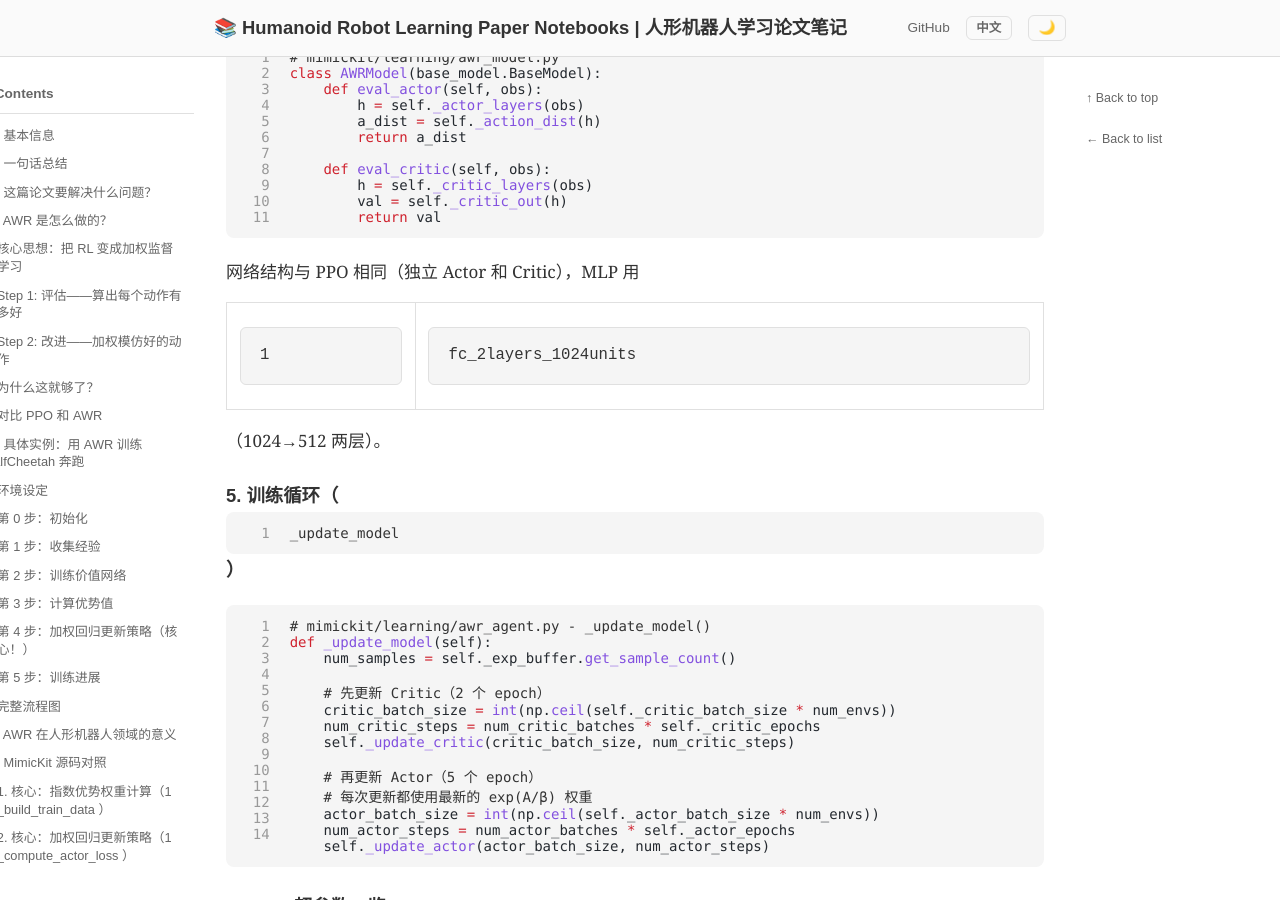
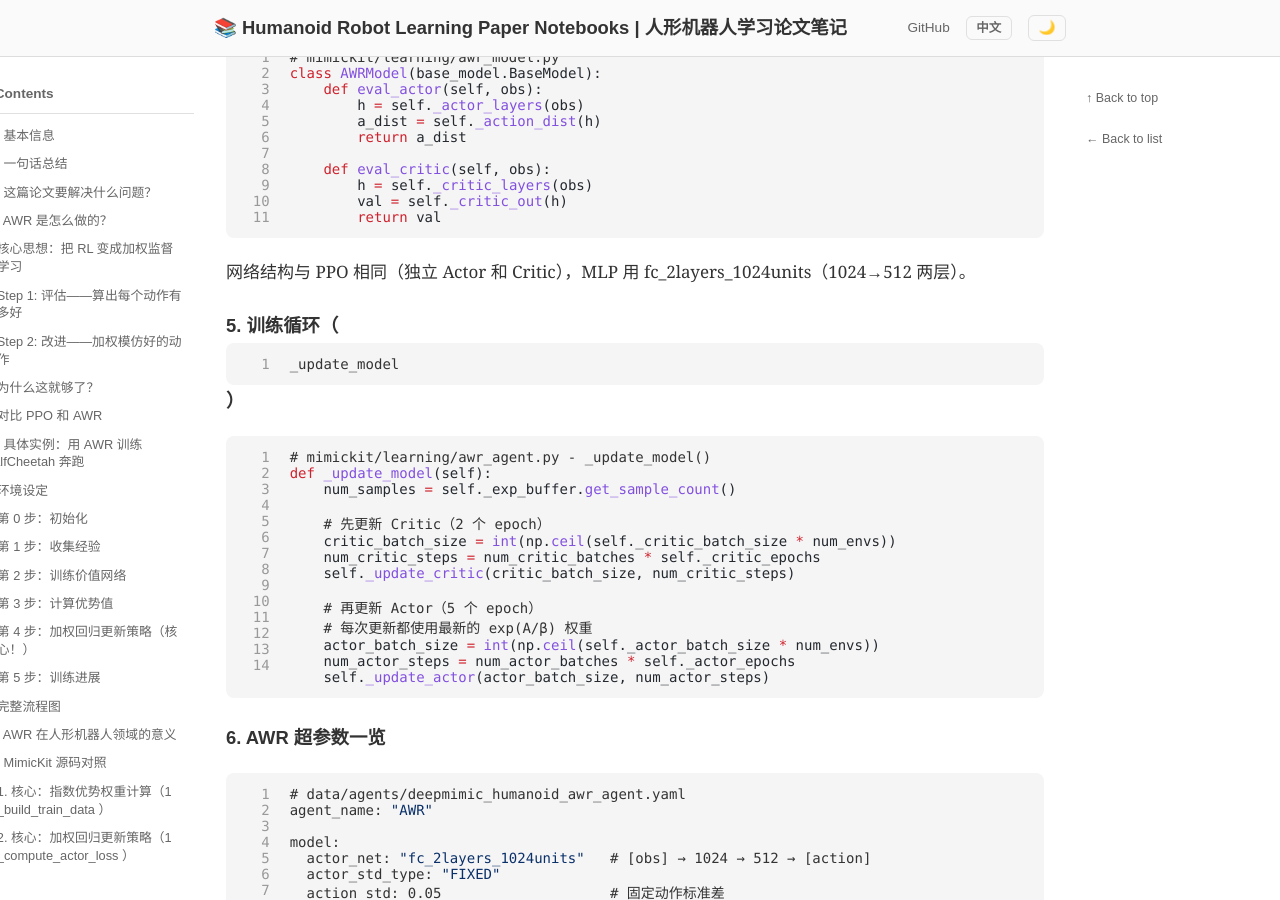
Before and after one commit to ImChong/Humanoid_Robot_Learning_Paper_Notebooks, a Jekyll site: the page built from papers/01_Foundational_RL/AWR_Advantage_Weighted_Regression/AWR_Advantage_Weighted_Regression.md, in a window 1280 px wide and 900 px high, scrolled down 9682 px. Built offline with Jekyll 4.4.1, drawn with Linux system fonts in a browser that asks for light colours.

````diff
--- a/papers/01_Foundational_RL/AWR_Advantage_Weighted_Regression/AWR_Advantage_Weighted_Regression.md
+++ b/papers/01_Foundational_RL/AWR_Advantage_Weighted_Regression/AWR_Advantage_Weighted_Regression.md
@@ -365,7 +365,7 @@ class AWRModel(base_model.BaseModel):
         return val
 ```
 
-网络结构与 PPO 相同（独立 Actor 和 Critic），MLP 用 `fc_2layers_1024units`（1024→512 两层）。
+网络结构与 PPO 相同（独立 Actor 和 Critic），MLP 用 fc_2layers_1024units（1024→512 两层）。
 
 ### 5. 训练循环（`_update_model`）
 
````
